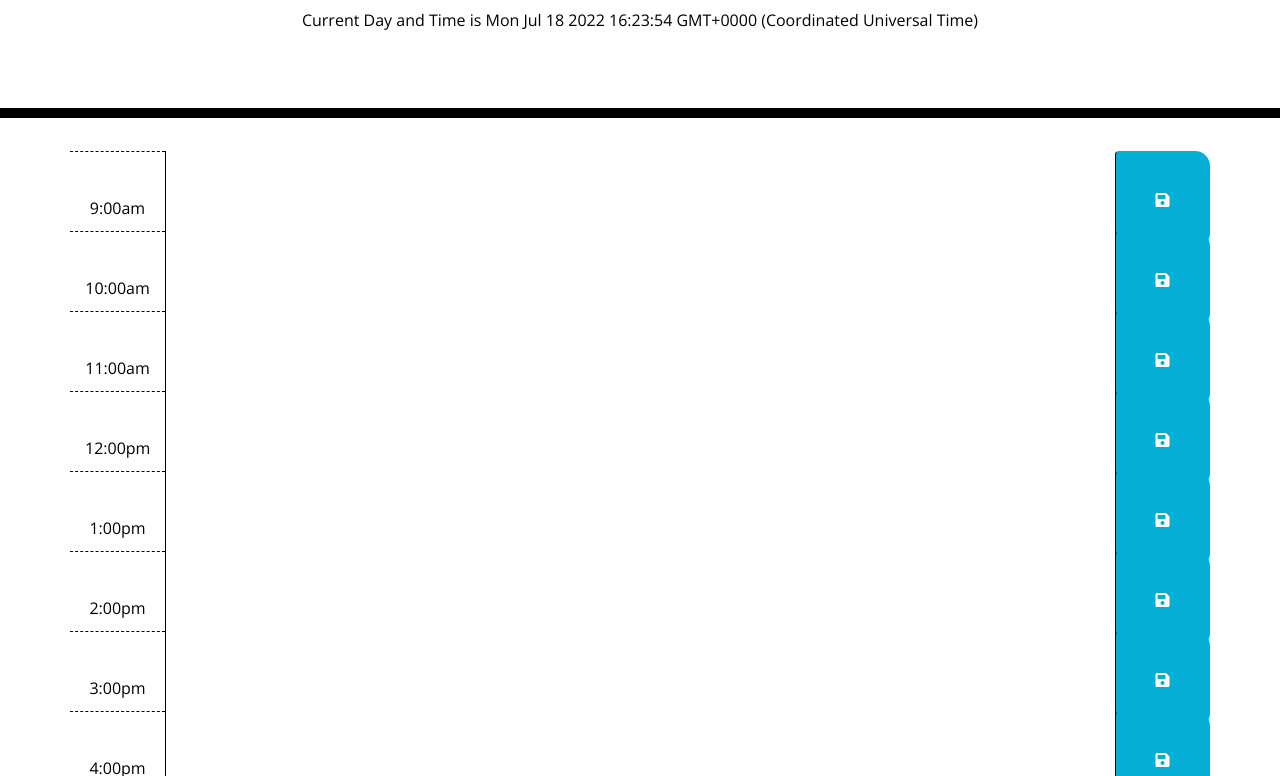
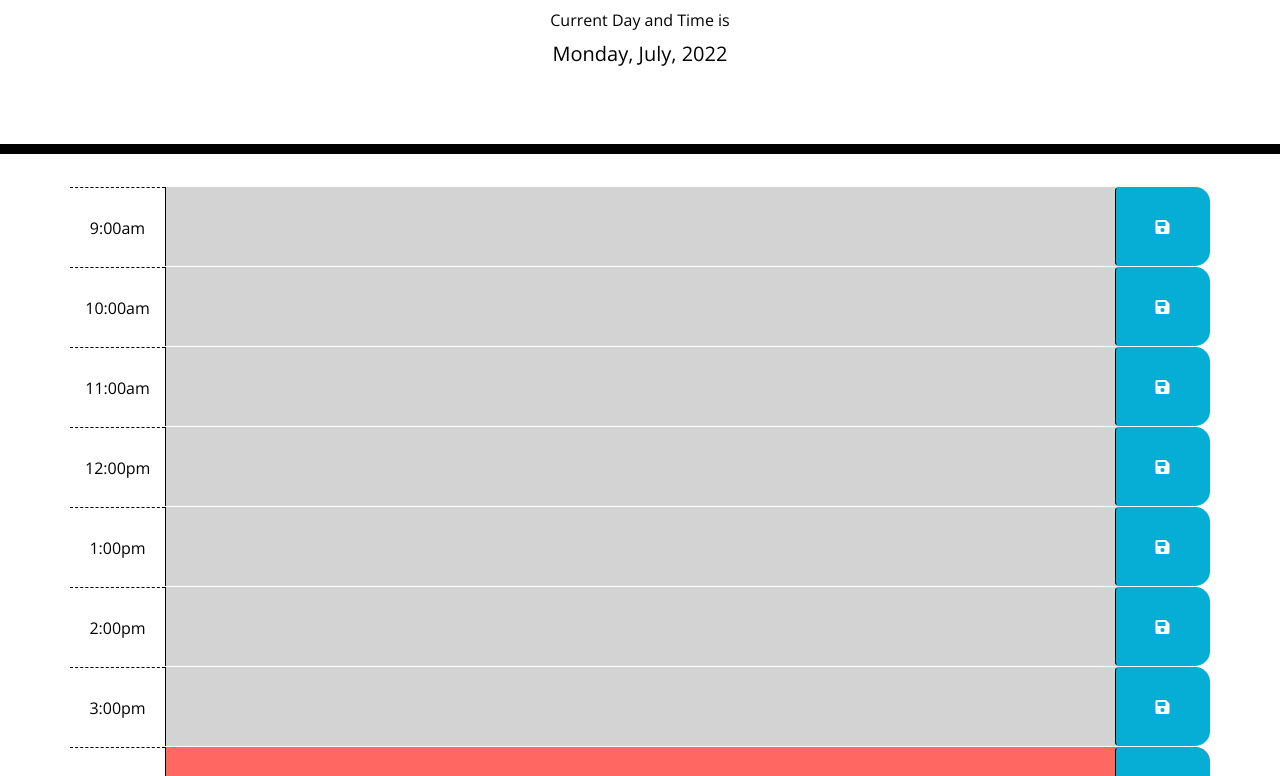
Before and after one commit to Khristopher-Schick/Work-Day-Scheduler, a plain HTML site: page index.html in a window 1280 px wide. Shown: the part 182-958 px from the top of the page. Drawn offline with nearby package versions, Linux system fonts and the light colour scheme.

Commit message:
Add files via upload

```diff
--- /dev/null
+++ b/assets/css/style.css
@@ -0,0 +1,71 @@
+body {
+  font-family: 'Open Sans', sans-serif;
+  font-size: 16px;
+  line-height: 1;
+}
+
+textarea{
+  background: transparent;
+  border: none;
+  resize: none;
+  color: #000000;
+  border-left: 1px solid black;
+  padding: 10px;
+}
+
+.jumbotron {
+  text-align: center;
+  background-color: transparent;
+  color: black;
+  border-radius: 0;
+  border-bottom: 10px solid black;
+}
+
+.description{
+  white-space: pre-wrap;
+}
+
+.time-block{
+  text-align: center;
+  border-radius: 15px;
+}
+
+.row {
+  white-space: pre-wrap;
+  height: 80px;
+  border-top: 1px solid white;;
+}
+
+.hour {
+  background-color: #ffffff;
+  color: #000000;
+  border-top: 1px dashed #000000;
+}
+
+.past {
+  background-color: #d3d3d3;
+  color: white;
+}
+
+.present {
+  background-color: #ff6961;
+  color: white;
+}
+
+.future {
+  background-color: #77dd77;
+  color: white;
+}
+
+.saveBtn {
+  border-left: 1px solid black;
+  border-top-right-radius: 15px;
+  border-bottom-right-radius: 15px;
+  background-color: #06AED5;
+  color: white;
+}
+
+.saveBtn i:hover {
+  font-size: 20px;
+  transition: all .3s ease-in-out;
+}
--- /dev/null
+++ b/assets/js/script.js
@@ -0,0 +1,46 @@
+//TIME AND DATE//
+window.onload = function() {
+    document.getElementById("currentDay").innerHTML = moment().format("dddd, MMMM, YYYY");
+}
+
+
+$(document).ready(function () {
+    //save button to local stoage//
+    $(".saveBtn").on("click", function () {
+    console.log(this);
+    var text = $(this).siblings(".description").val();
+    var time = $(this).parent().attr("id");
+    localStorage.setItem(time, text);
+    })
+    //LOCAL STORAGE//
+    $("#hour9 .description").val(localStorage.getItem("hour9"));
+    $("#hour10 .description").val(localStorage.getItem("hour10"));
+    $("#hour11 .description").val(localStorage.getItem("hour11"));
+    $("#hour12 .description").val(localStorage.getItem("hour12"));
+    $("#hour13 .description").val(localStorage.getItem("hour13"));
+    $("#hour14 .description").val(localStorage.getItem("hour14"));
+    $("#hour15 .description").val(localStorage.getItem("hour15"));
+    $("#hour16 .description").val(localStorage.getItem("hour16"));
+    $("#hour17 .description").val(localStorage.getItem("hour17"));
+
+    function TimeOfDay() {
+
+        var currentHour = moment().hour();
+
+    //TIME OF DAY BLOCK//
+        $(".time-block").each(function () {
+            var blockHour = parseInt($(this).attr("id").split("hour")[1]);
+
+            if (blockHour < currentHour) {
+                $(this).addClass("past");
+            }
+            else if (blockHour === currentHour) {
+                $(this).addClass("present");
+            }
+            else {
+                $(this).addClass("future");
+            }
+        })
+    }
+    TimeOfDay();
+});
--- a/index.html
+++ b/index.html
@@ -18,7 +18,7 @@
       href="https://fonts.googleapis.com/css?family=Open+Sans&display=swap"
       rel="stylesheet"
     />
-    <link rel="stylesheet" href="style.css" />
+    <link rel="stylesheet" href="./assets/css/style.css" />
     <title>Work Day Scheduler</title>
   </head>
 
@@ -30,119 +30,84 @@
       <p id="currentDay" class="lead"></p>
     </header>
     <div class="container">
-      <!-- Timeblocks go here -->
+      <!-- TIMEBLOCKS-->
 
     <div id="hour9" class="row time-block">
       <div class="col-md-1 hour">
-
         9:00am
-
       </div>
-      <textarea class="col-md-10 description">
-
-      </textarea>
+      <textarea class="col-md-10 description"></textarea>
       <button class="btn saveBtn col-md-1"><i class="fas fa-save"></i></button>
     </div>
 
     <div id="hour10" class="row time-block">
       <div class="col-md-1 hour">
-
         10:00am
-
       </div>
-      <textarea class="col-md-10 description">
-
-      </textarea>
+      <textarea class="col-md-10 description"></textarea>
       <button class="btn saveBtn col-md-1"><i class="fas fa-save"></i></button>
     </div>
 
     <div id="hour11" class="row time-block">
       <div class="col-md-1 hour">
-
         11:00am
-
       </div>
-      <textarea class="col-md-10 description">
-
-      </textarea>
+      <textarea class="col-md-10 description"></textarea>
       <button class="btn saveBtn col-md-1"><i class="fas fa-save"></i></button>
     </div>
 
     <div id="hour12" class="row time-block">
       <div class="col-md-1 hour">
-
         12:00pm
-
       </div>
-      <textarea class="col-md-10 description">
-
-      </textarea>
+      <textarea class="col-md-10 description"></textarea>
       <button class="btn saveBtn col-md-1"><i class="fas fa-save"></i></button>
     </div>
 
     <div id="hour13" class="row time-block">
       <div class="col-md-1 hour">
-
         1:00pm
-
       </div>
-      <textarea class="col-md-10 description">
-
-      </textarea>
+      <textarea class="col-md-10 description"></textarea>
       <button class="btn saveBtn col-md-1"><i class="fas fa-save"></i></button>
     </div>
 
     <div id="hour14" class="row time-block">
       <div class="col-md-1 hour">
-
         2:00pm
-
       </div>
-      <textarea class="col-md-10 description">
-
-      </textarea>
+      <textarea class="col-md-10 description"></textarea>
       <button class="btn saveBtn col-md-1"><i class="fas fa-save"></i></button>
     </div>
 
     <div id="hour15" class="row time-block">
       <div class="col-md-1 hour">
-
         3:00pm
-
       </div>
-      <textarea class="col-md-10 description">
-
-      </textarea>
+      <textarea class="col-md-10 description"></textarea>
       <button class="btn saveBtn col-md-1"><i class="fas fa-save"></i></button>
     </div>
 
     <div id="hour16" class="row time-block">
       <div class="col-md-1 hour">
-
         4:00pm
-
       </div>
-      <textarea class="col-md-10 description">
-
-      </textarea>
+      <textarea class="col-md-10 description"></textarea>
       <button class="btn saveBtn col-md-1"><i class="fas fa-save"></i></button>
     </div>
 
     <div id="hour17" class="row time-block">
       <div class="col-md-1 hour">
-
         5:00pm
-
       </div>
-      <textarea class="col-md-10 description">
-
-      </textarea>
+      <textarea class="col-md-10 description"></textarea>
       <button class="btn saveBtn col-md-1"><i class="fas fa-save"></i></button>
     </div>
+    <!-- TIMEBLOCKS-->
 
 
     <script src="https://code.jquery.com/jquery-3.4.1.min.js"></script>
-    <script src="./script.js"></script>
+    <script src="./assets/js/script.js"></script>
     <script src="https://cdnjs.cloudflare.com/ajax/libs/moment.js/2.24.0/moment.min.js"></script>
   </body>
 </html>
```
